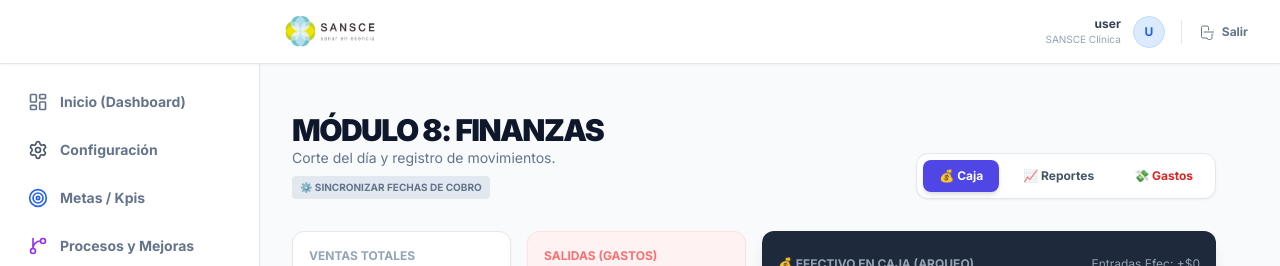
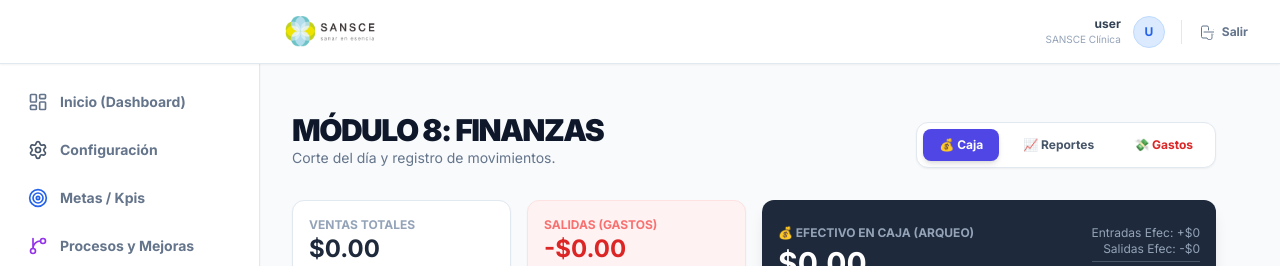
Before and after one commit to alemendez13/sistema-ATU, a Next.js app: page /finanzas in a window 1280 px wide. Shown: the top 266 px of the page. Built offline with nearby package versions, Linux system fonts and the light colour scheme; no server answers; the database is empty; sample sign-in values are in the browser's storage.

Commit message:
Add files via upload

```diff
--- a/app/finanzas/page.tsx
+++ b/app/finanzas/page.tsx
@@ -1,6 +1,6 @@
 "use client";
 import { useState, useEffect } from "react";
-import { collection, query, where, getDocs, doc, updateDoc, orderBy, limit } from "firebase/firestore"; // 👈 AGREGA 'limit' AQUÍ
+import { collection, query, where, getDocs, doc, updateDoc, orderBy } from "firebase/firestore";
 import { db } from "@/lib/firebase";
 import CorteDia from "@/components/finanzas/CorteDia";
 import ProtectedRoute from "@/components/ProtectedRoute";
@@ -53,7 +53,6 @@ export default function FinanzasPage() {
 
   const handleCobrar = async (id: string, metodo: string, op: Operacion) => {
     if(!confirm(`¿Confirmas recibir el pago en ${metodo}?`)) return;
-
     setProcesandoId(id);
     try {
       const datosCobro = {
@@ -65,7 +64,6 @@ export default function FinanzasPage() {
       };
 
       await updateDoc(doc(db, "operaciones", id), datosCobro);
-
       cargarPendientes();
       toast.success(`Pago en ${metodo} registrado correctamente`);
     } catch (error) {
@@ -73,51 +71,6 @@ export default function FinanzasPage() {
       toast.error("No se pudo registrar el pago");
     } finally {
       setProcesandoId(null);
-    }
-  };
-
-// --- SCRIPT DE LIMPIEZA PROFUNDA (EJECUTAR UNA VEZ) ---
-  const ejecutarLimpiezaCaja = async () => {
-    setLoading(true);
-    try {
-      // 1. Obtenemos todas las operaciones que son citas y están pendientes
-      const qOps = query(
-        collection(db, "operaciones"),
-        where("estatus", "==", "Pending de Pago"),
-        where("esCita", "==", true)
-      );
-      const snapOps = await getDocs(qOps);
-      let corregidos = 0;
-
-      for (const docOp of snapOps.docs) {
-        const dataOp = docOp.data();
-
-        // 2. 🔍 CRUCE DE DATOS: Buscamos la cita real en la base de 'citas'
-        // Usamos el pacienteId y doctorId para asegurar que sea la correcta
-        const qCitas = query(
-          collection(db, "citas"),
-          where("pacienteNombre", "==", dataOp.pacienteNombre),
-          where("doctorId", "==", dataOp.doctorId),
-          limit(1)
-        );
-        const snapCitas = await getDocs(qCitas);
-
-        if (!snapCitas.empty) {
-          const dataCita = snapCitas.docs[0].data();
-          // 3. ✅ ALINEACIÓN: Sincronizamos la fecha de la operacion con la de la cita
-          await updateDoc(doc(db, "operaciones", docOp.id), {
-            fechaCita: dataCita.fecha // Esto pone "2026-01-03" en lugar de la fecha de hoy
-          });
-          corregidos++;
-        }
-      }
-      toast.success(`Caja saneada: ${corregidos} cobros movidos a su fecha real.`);
-      cargarPendientes(); // Refrescar la vista
-    } catch (error) {
-      console.error(error);
-      toast.error("Error en la limpieza");
-    } finally {
-      setLoading(false);
     }
   };
 
@@ -130,12 +83,6 @@ export default function FinanzasPage() {
             <div>
               <h1 className="text-3xl font-black text-slate-900 tracking-tighter uppercase">Módulo 8: Finanzas</h1>
               <p className="text-slate-500 text-sm">Corte del día y registro de movimientos.</p>
-              <button
-      onClick={ejecutarLimpiezaCaja}
-      className="mt-2 text-[10px] bg-slate-200 text-slate-500 px-2 py-1 rounded hover:bg-slate-800 hover:text-white transition-all font-bold"
-    >
-      ⚙️ SINCRONIZAR FECHAS DE COBRO
-    </button>
             </div>
 
             <div className="flex gap-2 bg-white p-1.5 rounded-xl border border-slate-200 shadow-sm">
```
